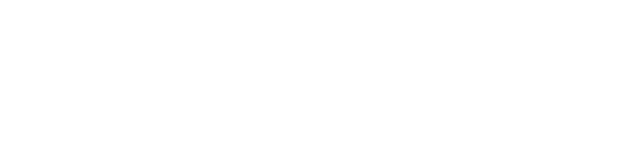
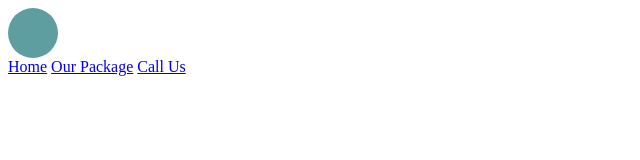
Before and after one commit to revou-fundamental-course/17-feb-25-JosefHarvey, a plain HTML site: page index.html in a window 1280 px wide. Shown: the whole page, without its empty margins (0-640 px from the left). Drawn offline with Linux system fonts and the light colour scheme.

Commit message:
config awal mini project

```diff
--- a/css/style.css
+++ b/css/style.css
@@ -1 +1,7 @@
 /* ini file css external */
+.company-logo{
+    height: 50px;
+    width: 50px;
+    background: cadetblue;
+    border-radius: 50%;
+}
--- a/index.html
+++ b/index.html
@@ -4,8 +4,30 @@
     <meta charset="UTF-8">
     <meta name="viewport" content="width=device-width, initial-scale=1.0">
     <title>Document</title>
+
+    <!-- CSS -->
+     <link rel="stylesheet" href="17-feb-25-JosefHarvey\css\style.css">
 </head>
 <body>
+    <!-- header dan navigation -->
+    <header>
+        <!-- logo company -->
+        <div class="company-logo">
 
+        </div>
+
+        <!-- Navbar -->
+        <nav>
+            <a href="a">Home</a>
+            <a href="a">Our Package</a>
+            <a href="a">Call Us</a>
+        </nav>
+    </header>
+
+    <!-- Main content -->
+    <main></main>
+
+    <!-- Footer -->
+    <footer></footer>
 </body>
 </html>
```
